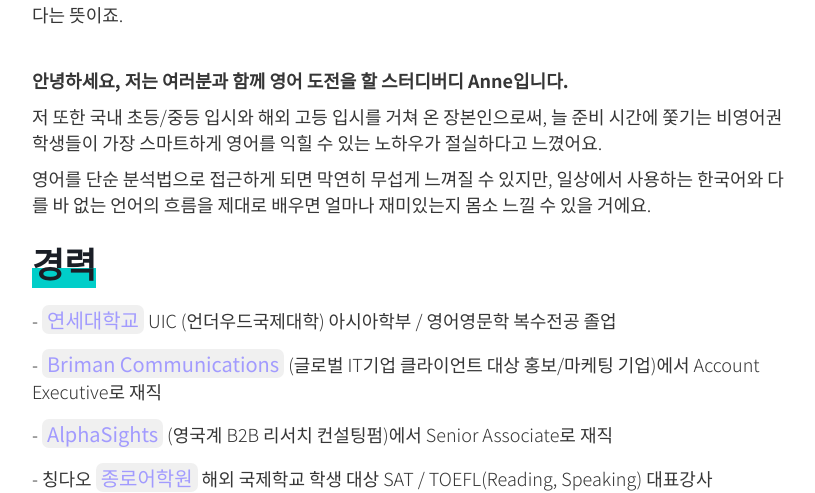
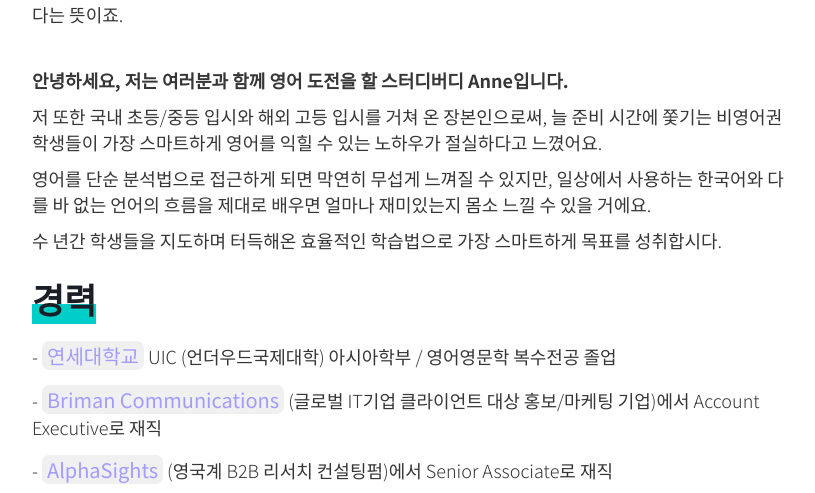
Before and after one commit to peepeespace/studybuddy, a Django app: template templates/english.html in a window 1280 px wide. Shown: the part 1453-1946 px from the top of the page, without its empty margins (224-1039 px from the left). Run offline with Django 3.2, Linux system fonts and the light colour scheme; the template is opened without the code that fills it, so the values that code supplies are empty; some web fonts are replaced.

Commit message:
fix intro english

```diff
--- a/templates/english.html
+++ b/templates/english.html
@@ -195,6 +195,9 @@
           일상에서 사용하는 한국어와 다를 바 없는 언어의 흐름을 제대로 배우면
           얼마나 재미있는지 몸소 느낄 수 있을 거에요.
         </p>
+        <p>
+          수 년간 학생들을 지도하며 터득해온 효율적인 학습법으로 가장 스마트하게 목표를 성취합시다.
+        </p>
       </section>
       <section class="banner-2">
         <div class="career">
```
Also changed, not shown: dist/english.html (+1 -1 lines).
